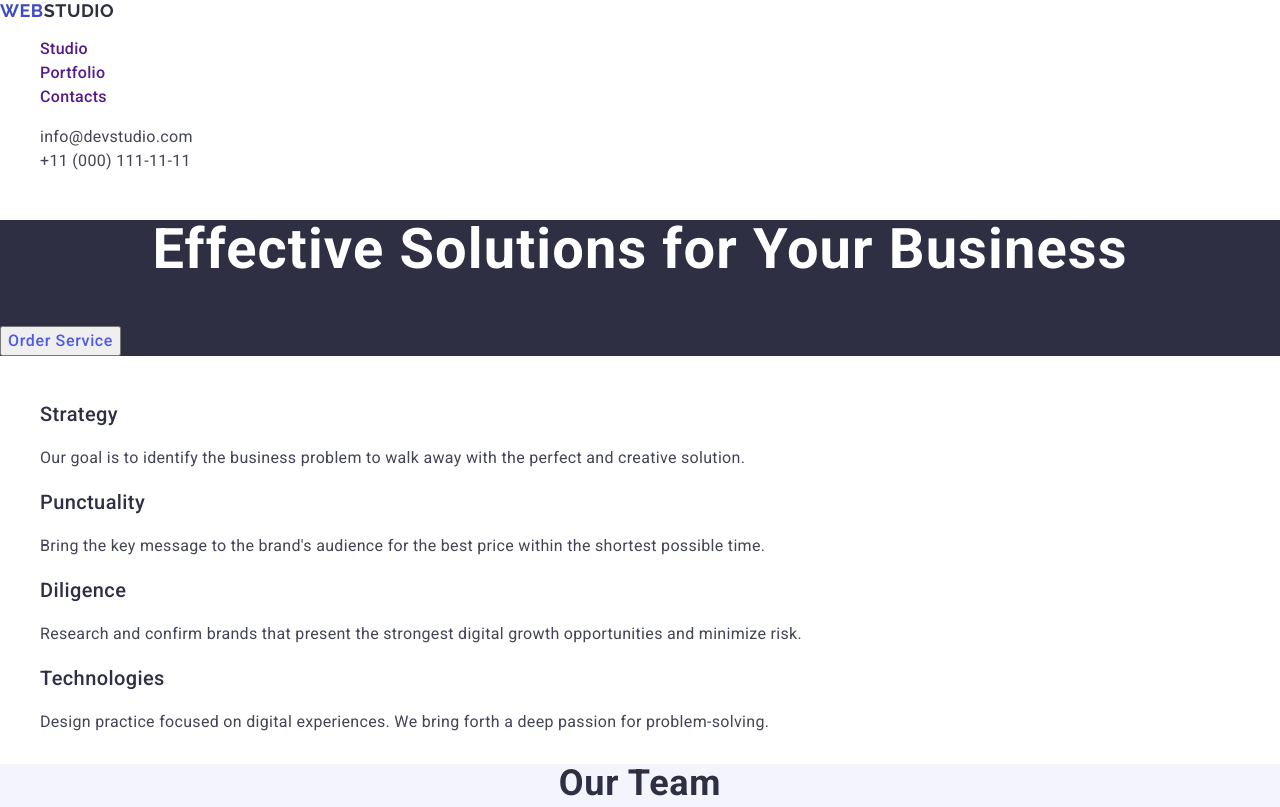
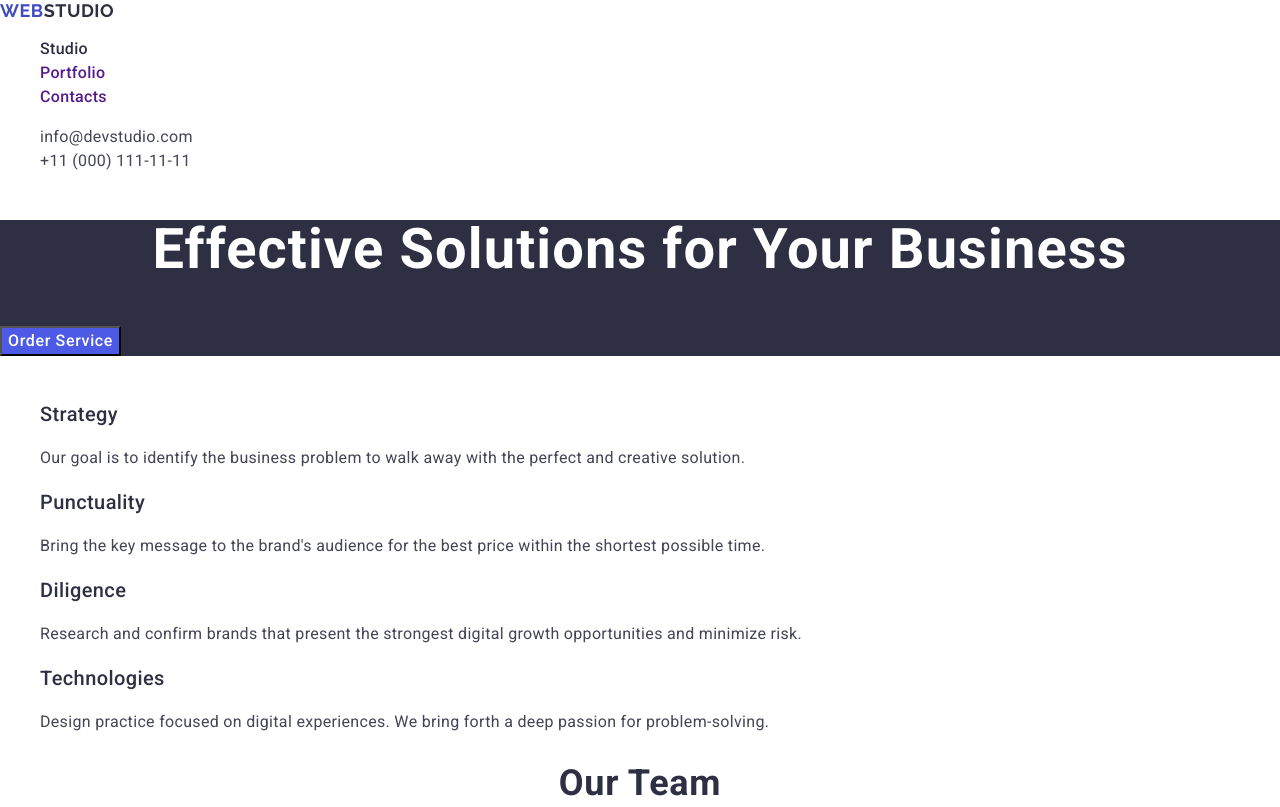
Before and after one commit to DmytroPryadko/goit-markup-hw-02, a plain HTML site: page index.html in a window 1280 px wide. Shown: the top 807 px of the page. Drawn offline with nearby package versions, Linux system fonts and the light colour scheme.

Commit message:
hw2 upd4

```diff
--- a/css/styles.css
+++ b/css/styles.css
@@ -67,6 +67,12 @@ color: #2e2f42;
 }
 .header-meny-list:hover, .header-meny-list:focus {color: #404BBF}
 
+.header-studio {color: #2e2f42 ;}
+
+.header-studio:focus {color: #404bbf;}
+
+.address-list:focus {}
+
 .header-meny-item {
 }
 
@@ -111,12 +117,12 @@ color: #fff;
 font-size: 16px;
 line-height: 1.5;
 letter-spacing: 0.04em;
-color: #4D5AE5;
-
-}
+color: #ffffff;
+background-color: #4D5AE5;}
 
 .hero-btn:hover, hero-btn:focus {
     color: #404BBF;
+    background-color: #404BBF
 }
 
 
@@ -153,7 +159,7 @@ color: #434455;
 /**==============================================Team=======*/
 
 .team {
-    background: #f4f4fd;
+     background-color: #FFFFFF;
 }
 
 .team-title {
@@ -248,7 +254,7 @@ text-transform: uppercase;
 color: #4d5ae5;
 }
 
-.footer-logo span {color: #f4f4fd;}
+.footer-studio  {color: #f4f4fd;}
 .footer-text {
     font-weight: 400;
 font-size: 16px;
--- a/index.html
+++ b/index.html
@@ -17,9 +17,9 @@
 <body>
     <header class="header">
         <nav class="header-navigation">
-            <a class="header-logo" href="/index.html">Web<span class="header-logo-color">Studio</span></a>
+            <a class="header-logo" href="">Web<span class="header-logo-color">Studio</span></a>
             <ul class="header-meny-list">
-                <li class="header-meny-item"><a class="header-meny-link" href="">Studio</a>
+                <li class="header-meny-item"><a class="header-meny-link" href="./index.html"><span class="header-studio">Studio</span></a>
                 </li>
                 <li class="header-meny-item"><a class="header-meny-link" href="">Portfolio</a></li>
                 <li class="header-meny-item"><a class="header-meny-link" href="">Contacts</a></li>
@@ -131,7 +131,7 @@
         </section>
     </main>
     <footer class="footer">
-        <a class="footer-logo" href=" ./index.html">Web<span>Studio</span></a>
+        <a class="footer-logo" href=" ./index.html">Web<span class="footer-studio">Studio</span></a>
         <p class="footer-text">Increase the flow of customers and sales for your business with digital marketing &
             growth
             solutions.</p>
```
